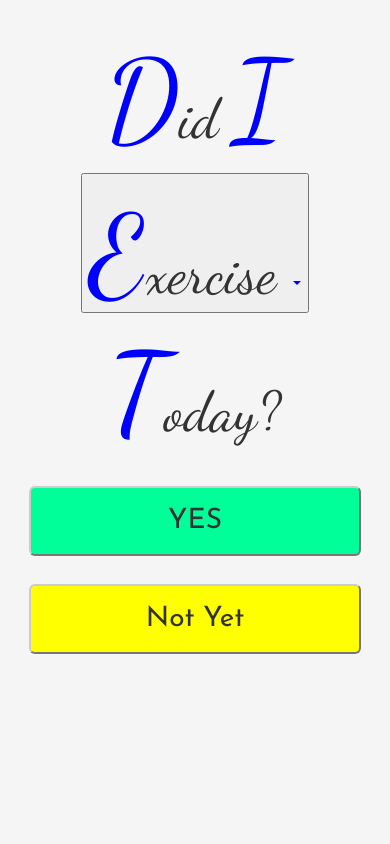
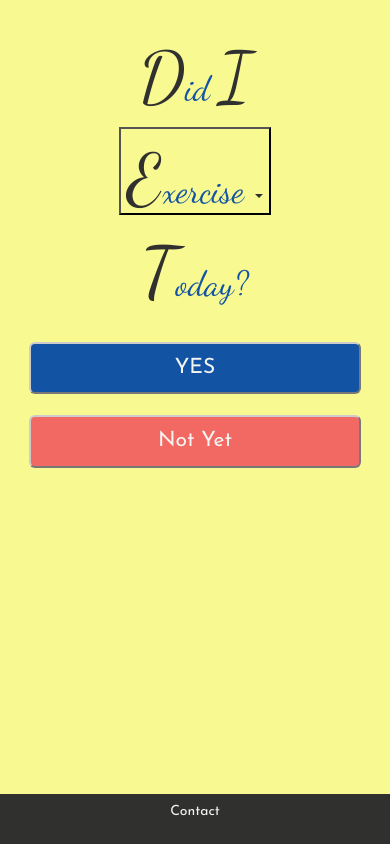
Before and after one commit to arkinjb/diet-exercise, a PHP site: page / in a window 390 px wide. Run offline with PHP 8.4, Linux system fonts and the light colour scheme; some libraries are stand-ins or nearby versions.

Commit message:
added contact modal, updated styles, media queries

```diff
--- a/app.js
+++ b/app.js
@@ -20,8 +20,8 @@ $(document).ready(function(){
   });
 
   function showImage(src){
-    $('#imagepreview').attr('src', src); //assign img src to img in modal
-    $('#imageModal').modal('show'); //show modal
+    $("#imagepreview").attr('src', src); //assign img src to img in modal
+    $("#imageModal").modal('show'); //show modal
   }
 
   $(".dropdown-menu li").click(function(){
@@ -29,4 +29,9 @@ $(document).ready(function(){
     $(this).parents('.dropdown').find('button[data-toggle="dropdown"]').html(selText+' <span class="caret"></span>');
   });
 
+  // open contact modal
+  $( "#contactlink" ).on("click", function(){
+    $( "#contactModal" ).modal('show');
+  })
+
 })
--- a/index.html
+++ b/index.html
@@ -19,9 +19,9 @@
 </head>
 <body>
   <div class="header-container row form-inline">
-    <div class="col-md-10 col-md-offset-1">
-      <h1 class="col-md-4 col-xs-12">Did <span>I</span></h1>
-      <div class="btn-group dropdown col-md-4 col-xs-12">
+    <div class="col-sm-10 col-sm-offset-1">
+      <h1 class="col-sm-4 col-xs-12">Did <span>I</span></h1>
+      <div class="btn-group dropdown col-sm-4 col-xs-12">
         <button id="dLabel" type="button" data-toggle="dropdown" aria-haspopup="true" aria-expanded="false">
           Exercise
           <span class="caret"></span>
@@ -32,7 +32,7 @@
           <li>Exercise</li>
         </ul>
       </div>
-      <h1 class="col-md-4 col-xs-12" id="header-end">Today?</h1>
+      <h1 class="col-sm-4 col-xs-12" id="header-end">Today?</h1>
     </div>
   </div>
 
@@ -49,11 +49,31 @@
   <div id="imageModal" class="modal fade" role="dialog">
     <div class="modal-dialog">
       <div class="modal-content">
+        <!-- <div class="modal-header">
+        </div> -->
+        <div class="modal-body">
+          <button type="button" class="close" data-dismiss="modal">&times;</button>
+          <img src="" id="imagepreview" class="img-responsive">
+        </div>
+      </div>
+    </div>
+  </div>
+
+  <div class="footer navbar navbar-fixed-bottom col-md-12 col-xs-12">
+    <p id="contactlink">Contact</p>
+  </div>
+
+  <!-- Contact Modal -->
+  <div id="contactModal" class="modal fade" role="dialog">
+    <div class="modal-dialog">
+      <div class="modal-content">
         <div class="modal-header">
           <button type="button" class="close" data-dismiss="modal">&times;</button>
+          <h3 class="modal-title">Contact Info</h3>
         </div>
         <div class="modal-body">
-          <img src="" id="imagepreview" class="img-responsive">
+          <p>Email: didiexercisetoday@gmail.com</p>
+          <p><a href="http://www.aredj.com" target="_blank">About Me</a></p>
         </div>
       </div>
     </div>
--- a/styles.css
+++ b/styles.css
@@ -3,8 +3,9 @@
 }
 
 body{
-  background-color: #F5F5F5;
+  background-color: #f8f991;
   margin: 0;
+  color: #1253a4;
 }
 
 /*font styles for header and buttons*/
@@ -15,6 +16,11 @@ h1, .dropdown button, .dropdown-menu li{
 .buttons-container button{
   font-family: 'Josefin Sans', Helvetica, Arial, sans-serif;
   font-size: 2em;
+  color: #f4f4f2;
+}
+.footer, .modal-dialog{
+  font-family: 'Josefin Sans', Helvetica, Arial, sans-serif;
+  font-size: 1em;
 }
 
 /*header styles*/
@@ -27,8 +33,8 @@ h1, .dropdown button, .dropdown-menu li{
   height: 2.5em;
 }
 
-.dropdown-menu{
-  background-color: #F5F5F5;
+.dropdown-menu, .dropdown button{
+  background-color: #f8f991;
 }
 
 .dropdown-menu li{
@@ -37,7 +43,7 @@ h1, .dropdown button, .dropdown-menu li{
 
 h1::first-letter, #dLabel::first-letter, span {
     font-size: 200%;
-    color: blue;
+    color: #30302f;
 }
 
 /*button section styles*/
@@ -50,12 +56,12 @@ button{
 }
 
 #yesbutton{
-  background-color: #00ff99;
+  background-color: #1253a4;
   margin-bottom: 1em;
 }
 
 #notyetbutton{
-  background-color: #FFFF00;
+  background-color: #f26964;
 }
 
 /*modal style*/
@@ -67,3 +73,31 @@ button{
 .modal-body .img-responsive{
   margin: 0 auto;
 }
+
+/*footer style*/
+.footer {
+  text-align: center;
+  background-color: #30302f;
+}
+
+#contactlink{
+  color: #f4f4f2;
+  padding-top: .5em;
+}
+
+/* media queries */
+@media screen and (max-width: 800px) {
+
+  h1, .dropdown button, .dropdown-menu li{
+    font-size: 2.5em;
+  }
+  .buttons-container button{
+    font-family: 'Josefin Sans', Helvetica, Arial, sans-serif;
+    font-size: 1.5em;
+    color: #f4f4f2;
+  }
+  .footer, .modal-dialog{
+    font-family: 'Josefin Sans', Helvetica, Arial, sans-serif;
+    font-size: 1em;
+  }
+}
```
